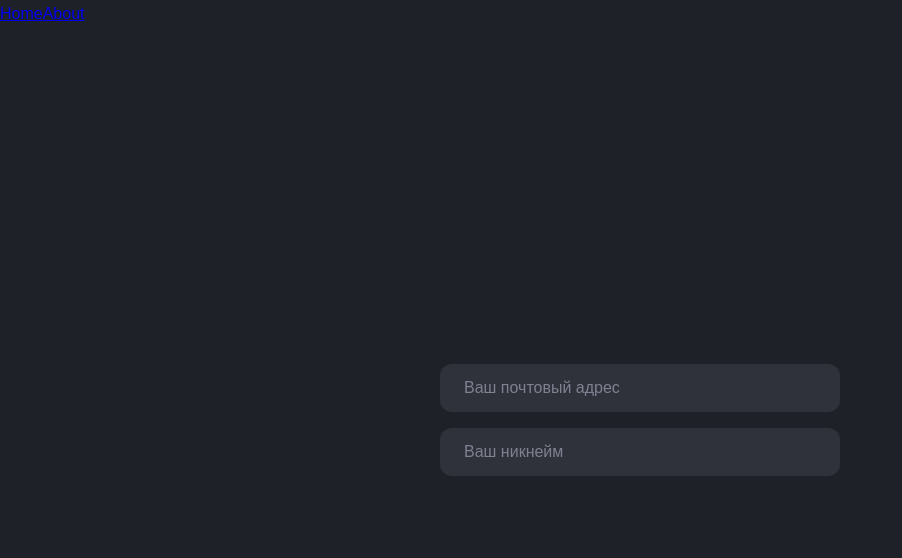
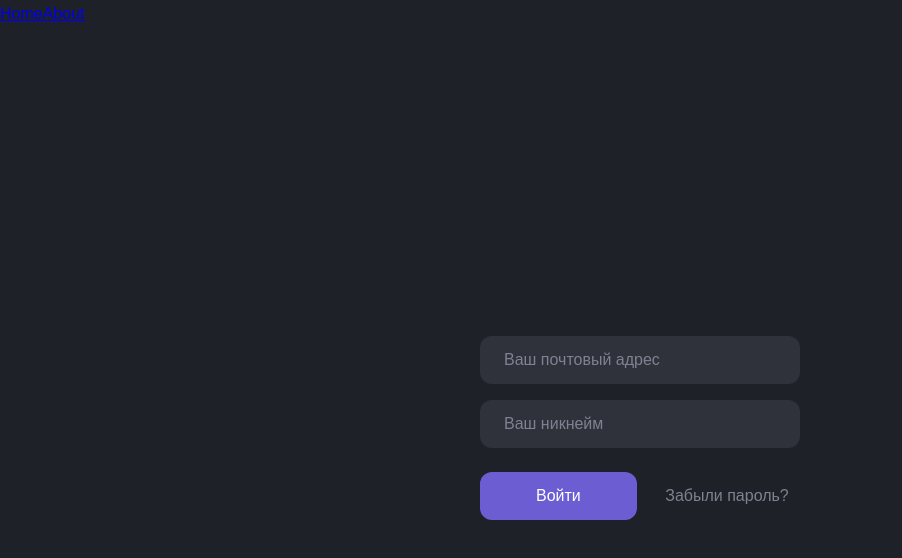
Before and after one commit to NikitaSheremeta/wildhunt-client-personal-cabinet, a Vue app: page / in a window 1280 px wide. Shown: the top 558 px of the page, without its empty margins (0-902 px from the left). Built offline with nearby package versions, Linux system fonts and the light colour scheme; a web font is replaced by a local one.

Commit message:
Added Button and Link components and some styles

```diff
--- /dev/null
+++ b/src/components/BaseButton.vue
@@ -0,0 +1,73 @@
+<template>
+  <component
+    :is="tagName"
+    :class="computedClasses"
+    :type="type"
+    :disabled="disabledAttribute"
+  >
+    <slot />
+  </component>
+</template>
+
+<script>
+export default {
+  name: 'BaseButton',
+  props: {
+    tagName: {
+      type: String,
+      default: 'button'
+    },
+    href: {
+      type: [String, Object],
+      default: null
+    },
+    type: {
+      type: String,
+      default: null
+    },
+    disabled: {
+      type: Boolean,
+      default: false
+    },
+    baseClassName: {
+      type: String,
+      default: 'base-button'
+    }
+  },
+  computed: {
+    computedClasses() {
+      return [this.baseClassName];
+    },
+    disabledAttribute() {
+      return this.tagName === 'button' && this.disabled;
+    }
+  }
+};
+</script>
+
+<style lang="scss" scoped>
+$border-radius: 12px;
+$padding: 24px 56px;
+
+.base-button {
+  position: relative;
+  display: inline-flex;
+  align-items: center;
+  justify-content: center;
+  overflow: hidden;
+  height: 40px;
+  background-color: $primary;
+  border: 0;
+  padding: $padding;
+  border-radius: $border-radius;
+  color: $white;
+  line-height: $line-height-base;
+  font-family: $font-family-base;
+  font-weight: $font-weight-base;
+  font-size: $font-size-base;
+  outline: none;
+  cursor: pointer;
+  text-decoration: none;
+  user-select: none;
+}
+</style>
--- a/src/components/BaseInput.vue
+++ b/src/components/BaseInput.vue
@@ -39,17 +39,17 @@ export default {
 </script>
 
 <style lang="scss" scoped>
-$border-radius: 12px;
 $input: (
-  font-family: $font-family-base,
-  font-weight: $font-weight-base,
-  font-size: 16px,
-  font-style: normal,
   padding: (
     4px,
     24px
   ),
-  height: 40px
+  height: 40px,
+  border-radius: 12px,
+  font-family: $font-family-base,
+  font-weight: $font-weight-base,
+  font-size: $font-size-base,
+  font-style: normal
 );
 
 .base-input {
@@ -57,7 +57,7 @@ $input: (
   position: relative;
   width: 100%;
   background-color: #2f323b;
-  border-radius: $border-radius;
+  border-radius: map-get($input, border-radius);
 
   .label {
     display: flex;
@@ -83,12 +83,17 @@ $input: (
       color: $font-color-secondary;
       font-family: inherit;
       font-size: inherit;
+      transition: 0.2s;
     }
 
     &:focus {
       box-shadow: none;
       outline: none;
     }
+
+    &:focus::-webkit-input-placeholder {
+      color: $gray-700;
+    }
   }
 }
 </style>
--- /dev/null
+++ b/src/components/Link.vue
@@ -0,0 +1,30 @@
+<template>
+  <a :class="computedClasses">
+    <slot />
+  </a>
+</template>
+
+<script>
+export default {
+  name: 'Link',
+  props: {
+    baseClassName: {
+      type: String,
+      default: 'link'
+    }
+  },
+  computed: {
+    computedClasses() {
+      return [this.baseClassName];
+    }
+  }
+};
+</script>
+
+<style lang="scss" scoped>
+.link {
+  text-decoration: none;
+  color: $font-color-secondary;
+  font-size: 16px;
+}
+</style>
--- a/src/views/Home.vue
+++ b/src/views/Home.vue
@@ -3,6 +3,7 @@
     <div class="container" :class="$style.container">
       <div class="row" :class="$style.row">
         <div :class="$style.form">
+          <div :class="$style['form-controls']">
             <BaseInput
               :class="$style['form-item']"
               type="text"
@@ -10,9 +11,14 @@
             />
             <BaseInput
               :class="$style['form-item']"
-            type="text"
+              type="password"
               placeholder="Ваш никнейм"
             />
+          </div>
+          <div :class="$style['form-controls']">
+            <BaseButton> Войти </BaseButton>
+            <Link :class="$style['form-link']"> Забыли пароль? </Link>
+          </div>
         </div>
       </div>
     </div>
@@ -21,10 +27,14 @@
 
 <script>
 import BaseInput from '@/components/BaseInput';
+import BaseButton from '@/components/BaseButton';
+import Link from '@/components/Link';
 
 export default {
   components: {
-    BaseInput
+    BaseInput,
+    BaseButton,
+    Link
   }
 };
 </script>
@@ -43,10 +53,24 @@ export default {
 }
 
 .form {
-  width: 400px;
+  width: 320px;
 
   &-item {
     margin-bottom: 16px;
+
+    &:last-child {
+      margin-bottom: 0;
+    }
+  }
+
+  &-controls {
+    &:first-child {
+      margin-bottom: 24px;
+    }
+  }
+
+  &-link {
+    margin-left: 24px;
   }
 }
 </style>
```
Lines whose indentation alone changed are shown as unchanged.
